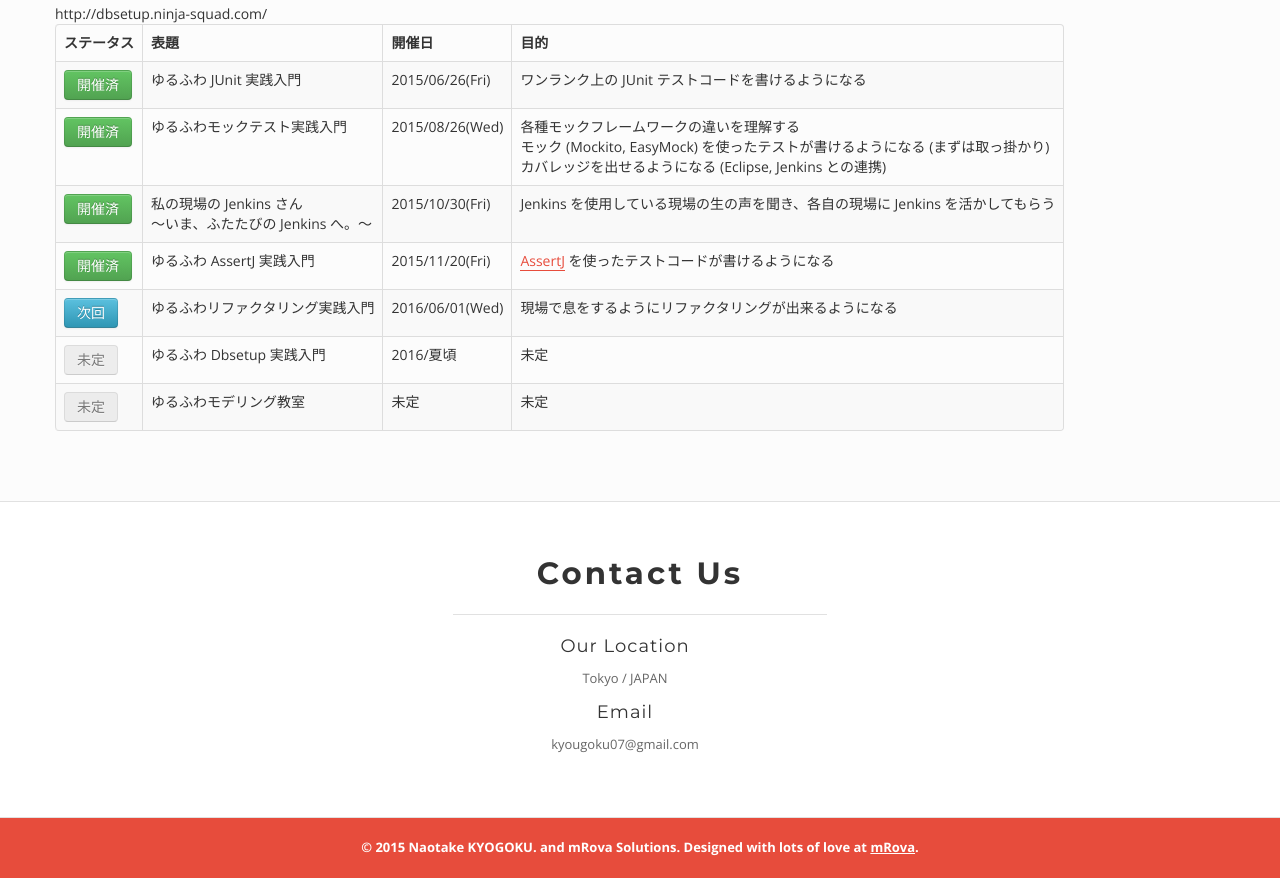
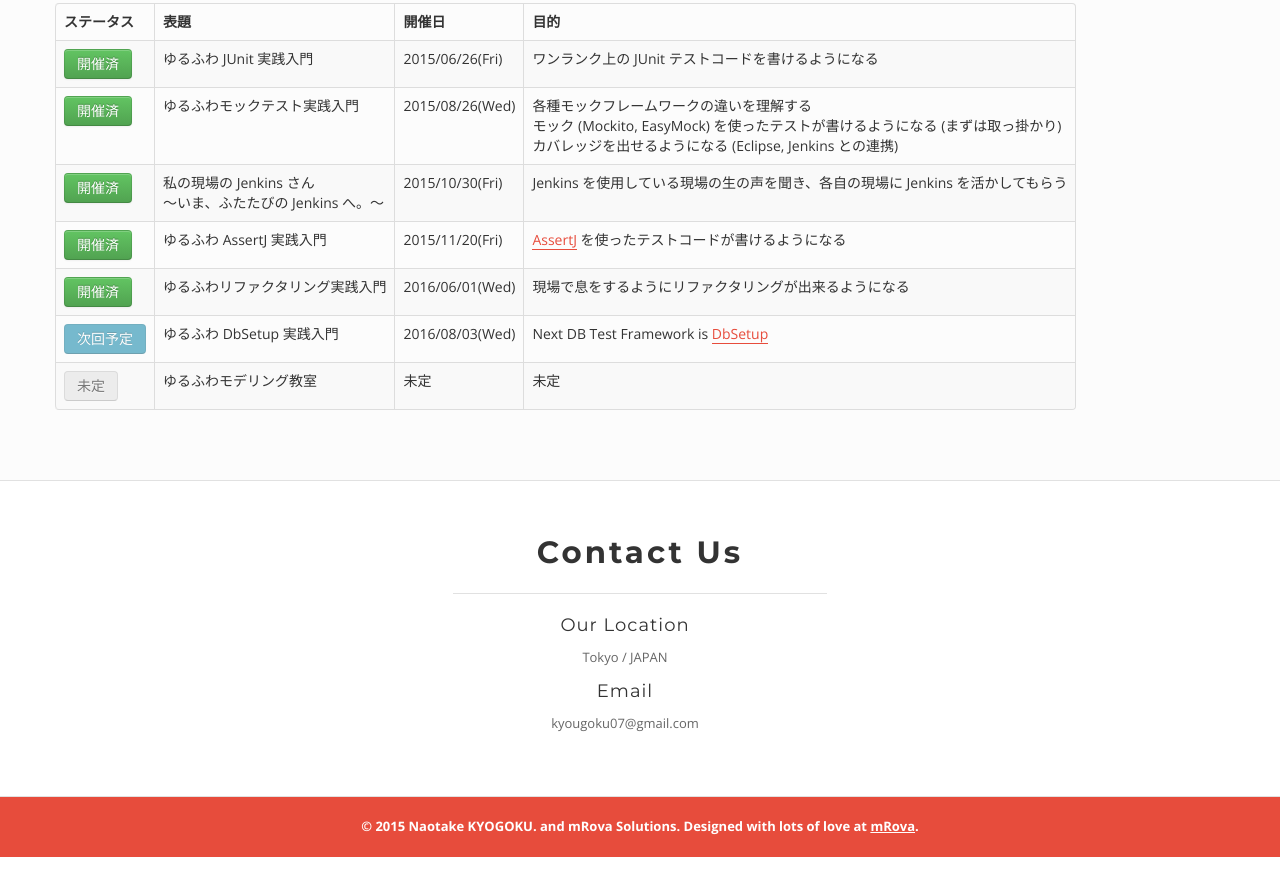
Before and after one commit to naotawool/salary-calculation, a plain HTML site: page index.html in a window 1280 px wide. Shown: the part 1539-2417 px from the top of the page. After the commit the page ends 2396 px from the top, so only its background shows below. Drawn offline with nearby package versions, Linux system fonts and the light colour scheme.

Commit message:
勉強会情報アプデ

```diff
--- a/index.html
+++ b/index.html
@@ -150,16 +150,16 @@
                                     <td><a href="http://joel-costigliola.github.io/assertj/index.html">AssertJ</a> を使ったテストコードが書けるようになる</td>
                                 </tr>
                                 <tr>
-                                    <td><button type="button" class="btn btn-info" onclick="location.href='https://github.com/naotawool/salary-calculation/issues/31'">次回</button></td>
+                                    <td><button type="button" class="btn btn-success" onclick="location.href='https://github.com/naotawool/salary-calculation/issues/31'">開催済</button></td>
                                     <td>ゆるふわリファクタリング実践入門</td>
                                     <td>2016/06/01(Wed)</td>
                                     <td>現場で息をするようにリファクタリングが出来るようになる</td>
-                                </tr>http://dbsetup.ninja-squad.com/
+                                </tr>
                                 <tr>
-                                    <td><button type="button" class="btn" disabled="disabled">未定</button></td>
-                                    <td>ゆるふわ Dbsetup 実践入門</td>
-                                    <td>2016/夏頃</td>
-                                    <td>未定</td>
+                                    <td><button type="button" class="btn btn-info" disabled="disabled">次回予定</button></td>
+                                    <td>ゆるふわ DbSetup 実践入門</td>
+                                    <td>2016/08/03(Wed)</td>
+                                    <td>Next DB Test Framework is <a href="http://dbsetup.ninja-squad.com/">DbSetup</a></td>
                                 </tr>
                                 <tr>
                                     <td><button type="button" class="btn" disabled="disabled">未定</button></td>
```
